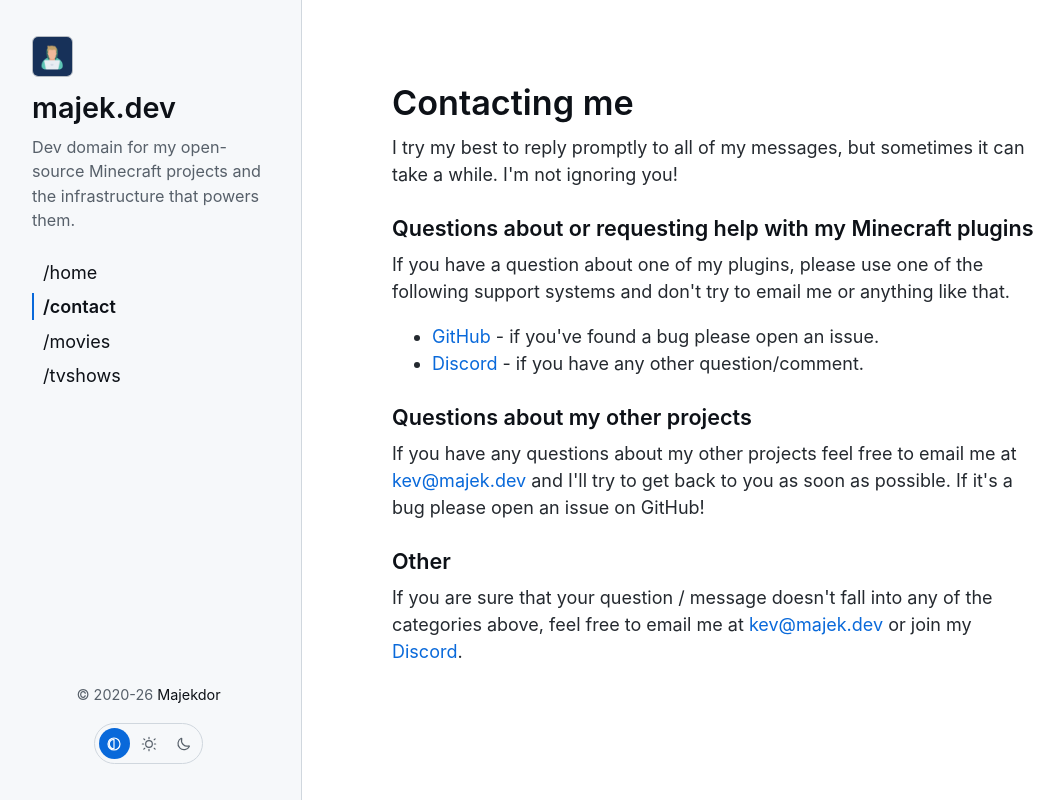
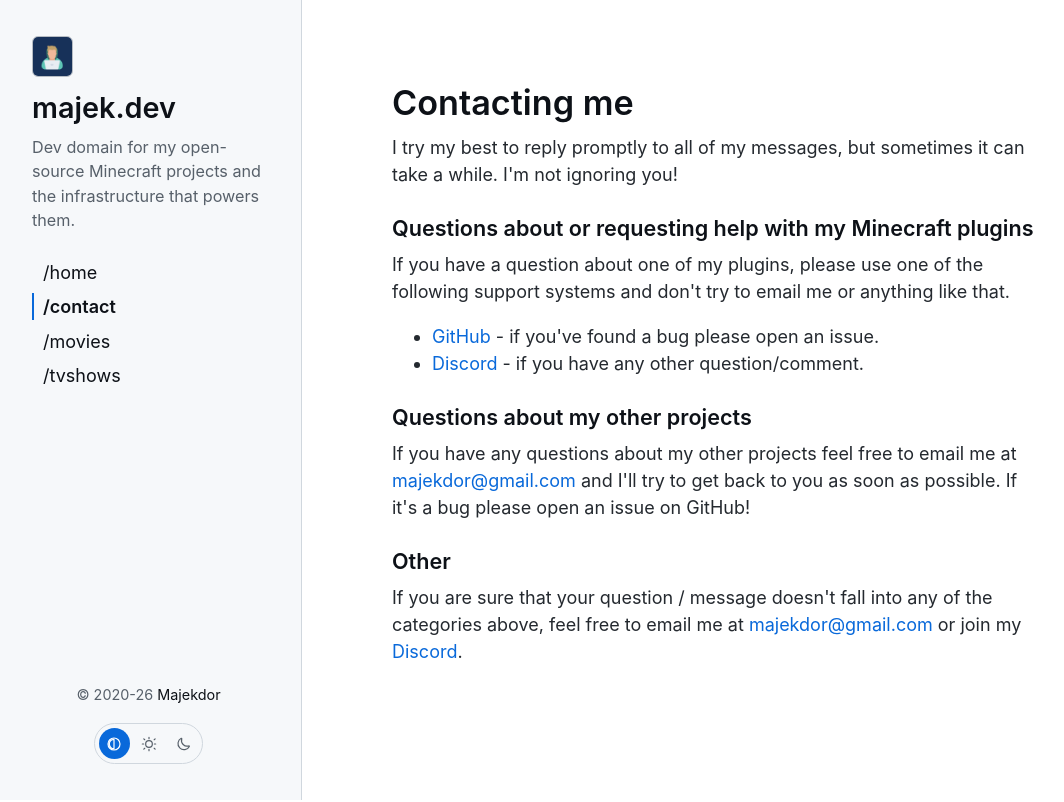
Before and after one commit to Majekdor/majek.dev, a Next.js app: page /contact in a window 1280 px wide. Shown: the top 802 px of the page, without its empty margins (4-1068 px from the left). Built offline with nearby package versions, Linux system fonts and the light colour scheme.

Commit message:
Update contact page

```diff
--- a/pages/contact.js
+++ b/pages/contact.js
@@ -17,13 +17,13 @@ export default function Contact() {
         </Section>
 
         <Section title="Questions about my other projects">
-          <p>If you have any questions about my other projects feel free to email me at <a href="mailto:kev@majek.dev">kev@majek.dev</a> and I'll
+          <p>If you have any questions about my other projects feel free to email me at <a href="mailto:majekdor@gmail.com">majekdor@gmail.com</a> and I'll
             try to get back to you as soon as possible. If it's a bug please open an issue on GitHub!</p>
         </Section>
 
         <Section title="Other">
           <p>If you are sure that your question / message doesn't fall into any of the categories above, feel free to
-            email me at <a href="mailto:kev@majek.dev">kev@majek.dev</a> or join my <a href="https://discord.majek.dev">Discord</a>.</p>
+            email me at <a href="mailto:majekdor@gmail.com">majekdor@gmail.com</a> or join my <a href="https://discord.majek.dev">Discord</a>.</p>
         </Section>
 
       </article>
```
